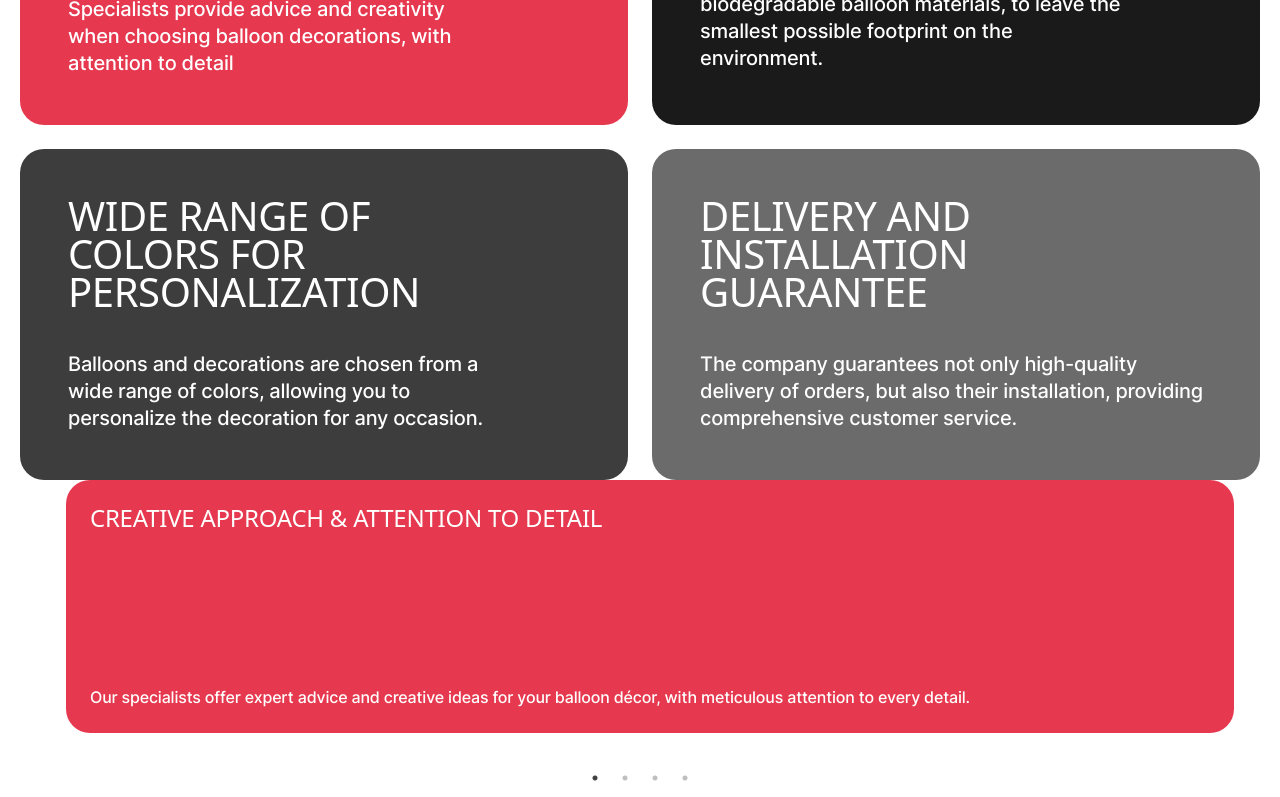
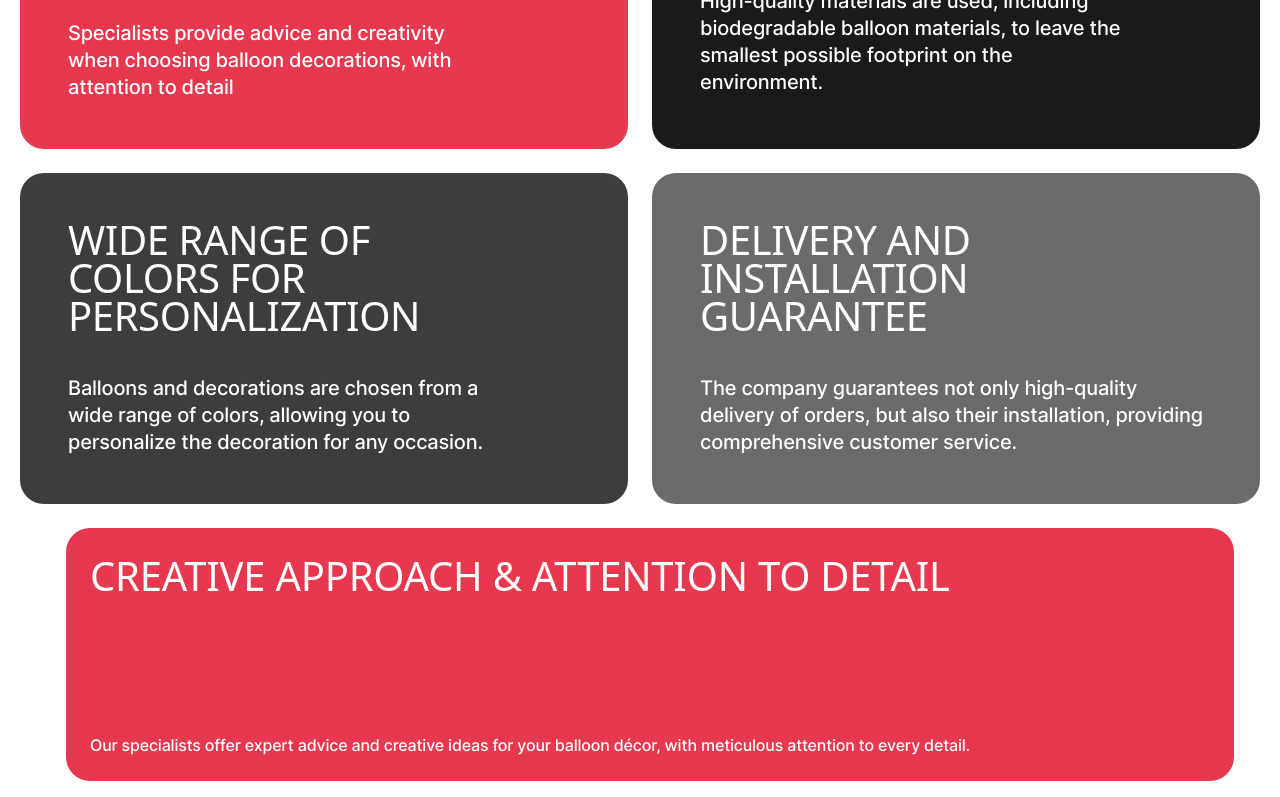
Before and after one commit to kewinshah25/Dreame-Balloons, a Next.js app: page / in a window 1280 px wide. Shown: the part 1445-2242 px from the top of the page. Built offline with nearby package versions, Linux system fonts and the light colour scheme; a web font is replaced by a local one.

Commit message:
fix margin and add base path for images

```diff
--- a/app/components/About/About.css
+++ b/app/components/About/About.css
@@ -100,6 +100,7 @@
     display: grid;
     grid-template-columns: repeat(1, 1fr);
     gap: 24px;
+    margin: 24px auto;
   }
   .about-text {
     padding: 0 40px;
--- a/app/ui/AboutSlider/AboutSlider.css
+++ b/app/ui/AboutSlider/AboutSlider.css
@@ -16,7 +16,7 @@
   font-family: inherit;
   font-style: normal;
   font-weight: 500;
-  font-size: 24px;
+  font-size: 40px;
   line-height: 120%;
   letter-spacing: -0.24px;
   text-transform: uppercase;
--- a/next.config.js
+++ b/next.config.js
@@ -1,5 +1,6 @@
 /** @type {import('next').NextConfig} */
 const nextConfig = {
+  basePath: "/Dreame-Balloons",
   reactStrictMode: true,
   // Required for GitHub Pages: static export so workflow can upload ./out
   output: "export",
```
